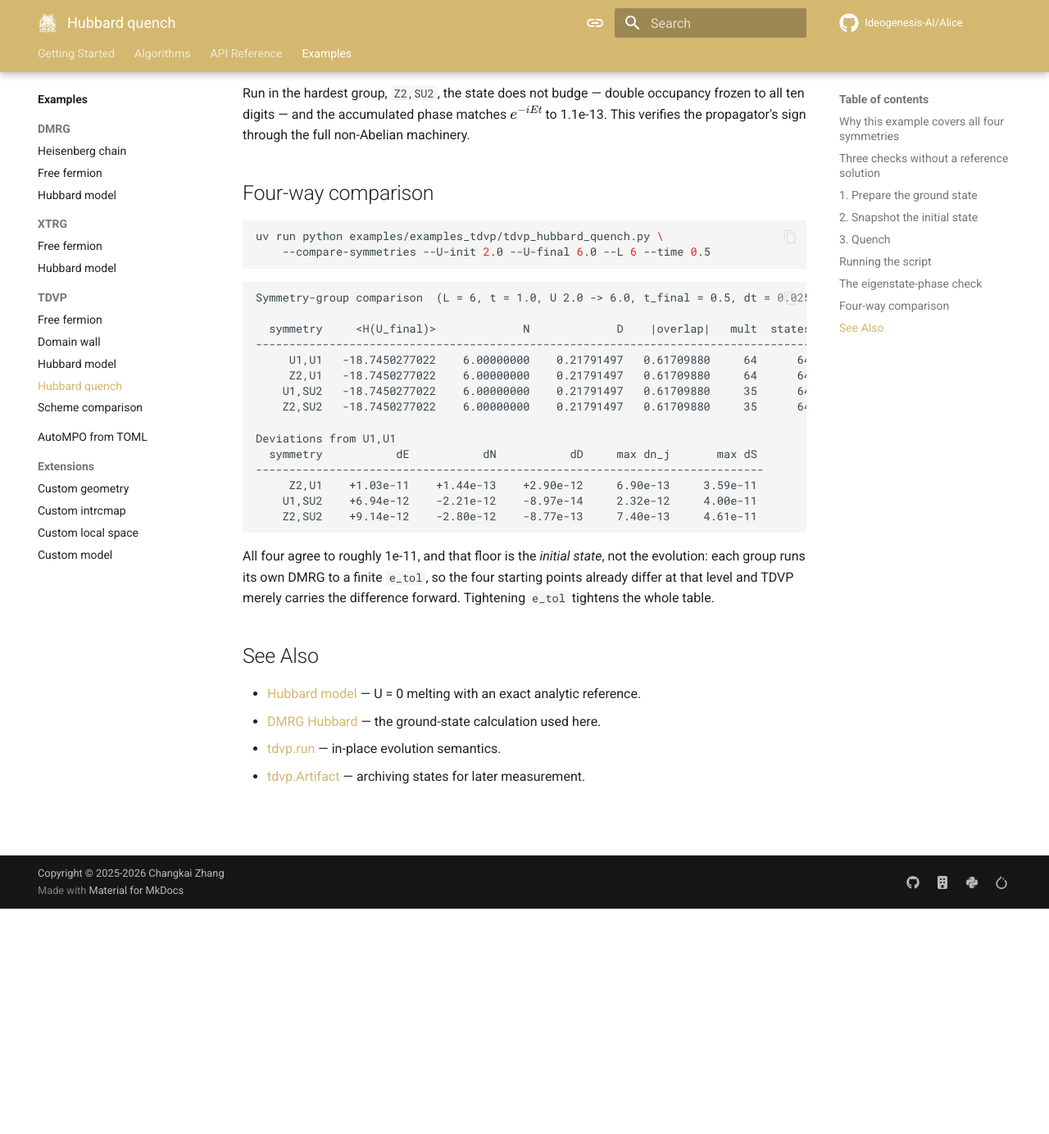
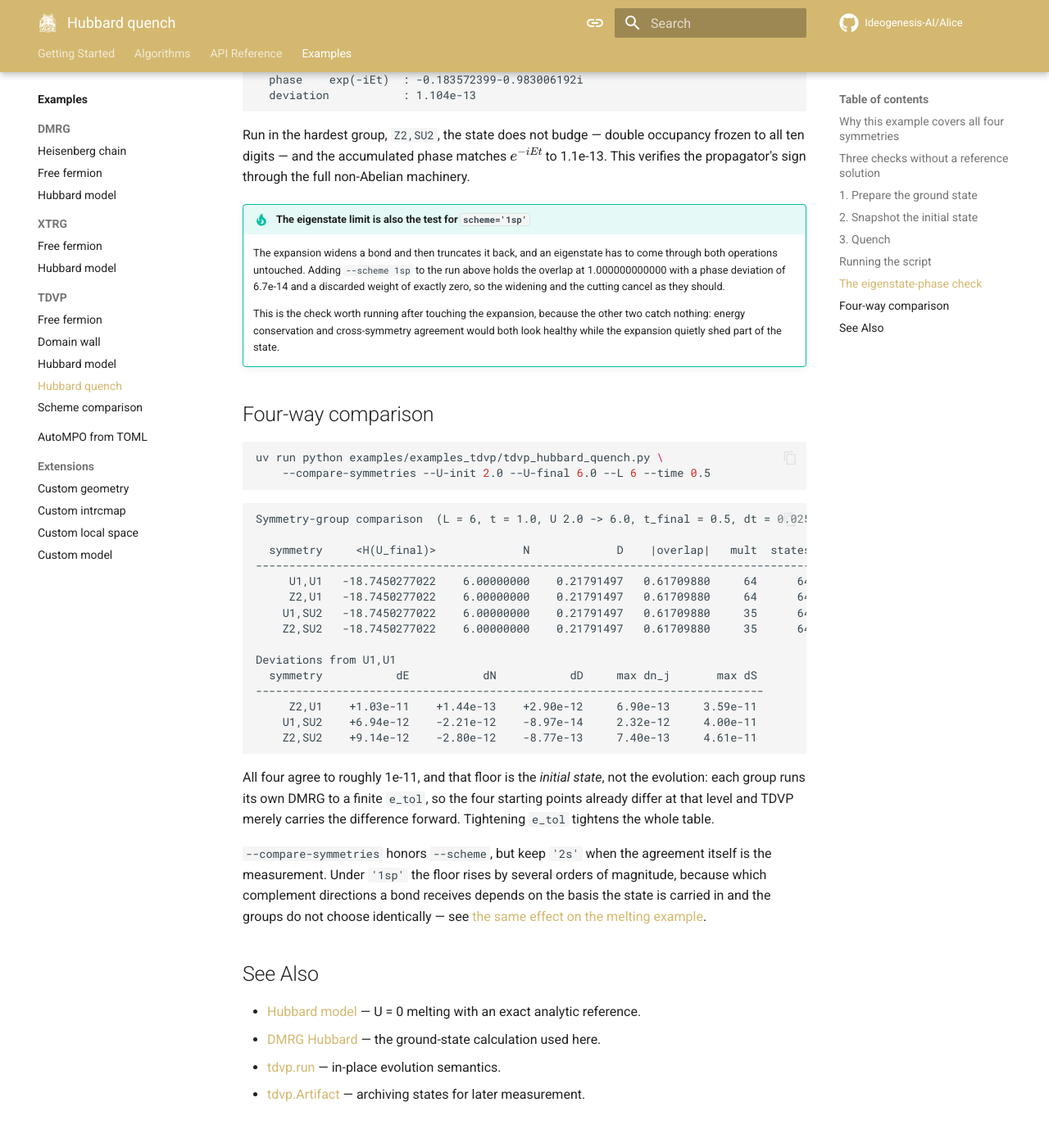
Before and after one commit to Ideogenesis-AI/Alice, an MkDocs documentation site: the page built from docs/examples/tdvp/hubbard-quench.md, in a window 1280 px wide and 1400 px high, scrolled down 3541 px. Shown: the top 1384 px of the window at 82% size. Built offline with MkDocs 1.6.1 and Material for MkDocs 9.7.7, drawn with Linux system fonts in a browser that asks for light colours; comment, search, counter and statistics services are not loaded; before the commit the page ends 4650 px from its top, so only the background shows below that; some of the changed text lies outside the part shown.

Commit message:
Document the 1-site-plus scheme on the Hubbard quench example page
Noted that the expansion has open bonds to work with here, unlike in a product-state quench, and added a tip identifying the eigenstate limit as the check for it: widening a bond and truncating it back must leave an eigenvector exactly where it was, which the documented run confirms to 6.7e-14 at zero discarded weight. Pointed the four-way comparison at the looser cross-group agreement the expansion causes, which is set out on the melting page.

````diff
--- a/docs/examples/tdvp/hubbard-quench.md
+++ b/docs/examples/tdvp/hubbard-quench.md
@@ -113,7 +113,9 @@ summary, artifact = tdvp.run(
 ```
 
 Unlike a product-state quench, `scheme='1s'` is usable here — the ground state
-already has open bonds for the 1-site manifold to rotate within.
+already has open bonds for the 1-site manifold to rotate within. `'1sp'` is
+likewise free to spend its expansion on the rank the quench actually asks for,
+rather than on opening bonds that should never have been closed.
 
 ## Running the script
 
@@ -176,6 +178,18 @@ frozen to all ten digits — and the accumulated phase matches \(e^{-iEt}\) to
 1.1e-13. This verifies the propagator's sign through the full non-Abelian
 machinery.
 
+!!! tip "The eigenstate limit is also the test for `scheme='1sp'`"
+
+    The expansion widens a bond and then truncates it back, and an eigenstate
+    has to come through both operations untouched. Adding `--scheme 1sp` to the
+    run above holds the overlap at 1.000000000000 with a phase deviation of
+    6.7e-14 and a discarded weight of exactly zero, so the widening and the
+    cutting cancel as they should.
+
+    This is the check worth running after touching the expansion, because the
+    other two catch nothing: energy conservation and cross-symmetry agreement
+    would both look healthy while the expansion quietly shed part of the state.
+
 ## Four-way comparison
 
 ```bash
@@ -206,6 +220,12 @@ evolution: each group runs its own DMRG to a finite `e_tol`, so the four
 starting points already differ at that level and TDVP merely carries the
 difference forward. Tightening `e_tol` tightens the whole table.
 
+`--compare-symmetries` honors `--scheme`, but keep `'2s'` when the agreement
+itself is the measurement. Under `'1sp'` the floor rises by several orders of
+magnitude, because which complement directions a bond receives depends on the
+basis the state is carried in and the groups do not choose identically — see
+[the same effect on the melting example](hubbard.md#cross-symmetry-agreement-at-finite-u).
+
 ## See Also
 
 - [Hubbard model](hubbard.md) — U = 0 melting with an exact analytic reference.
````
